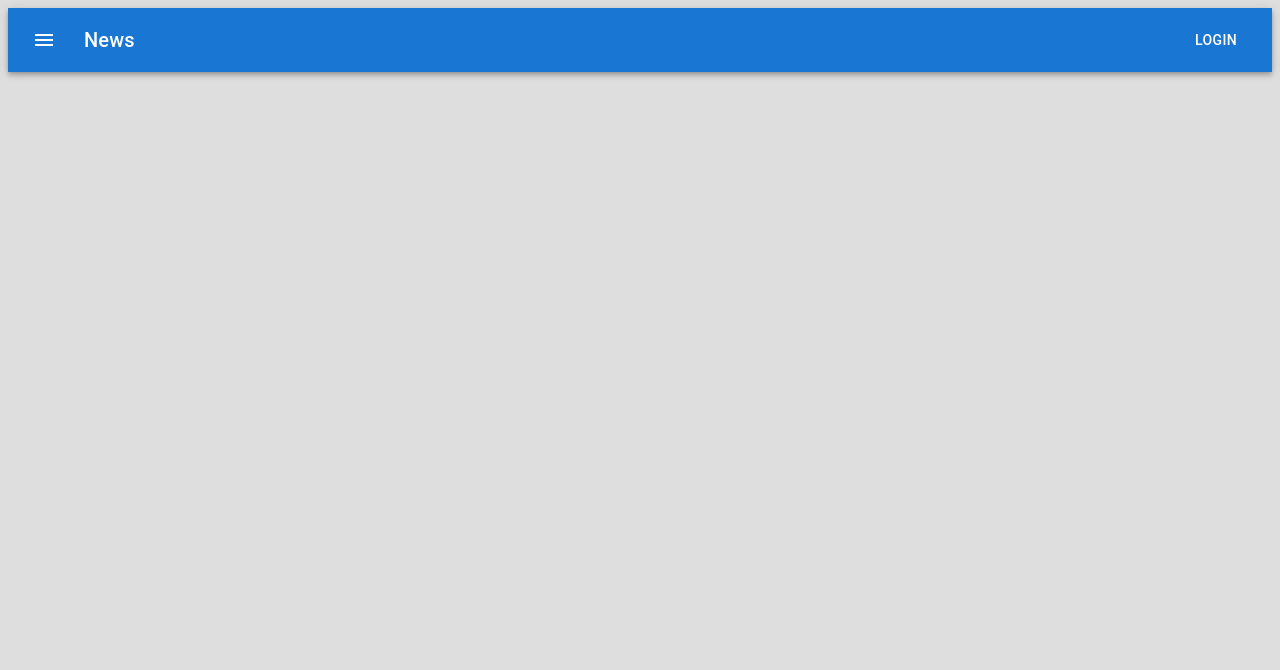
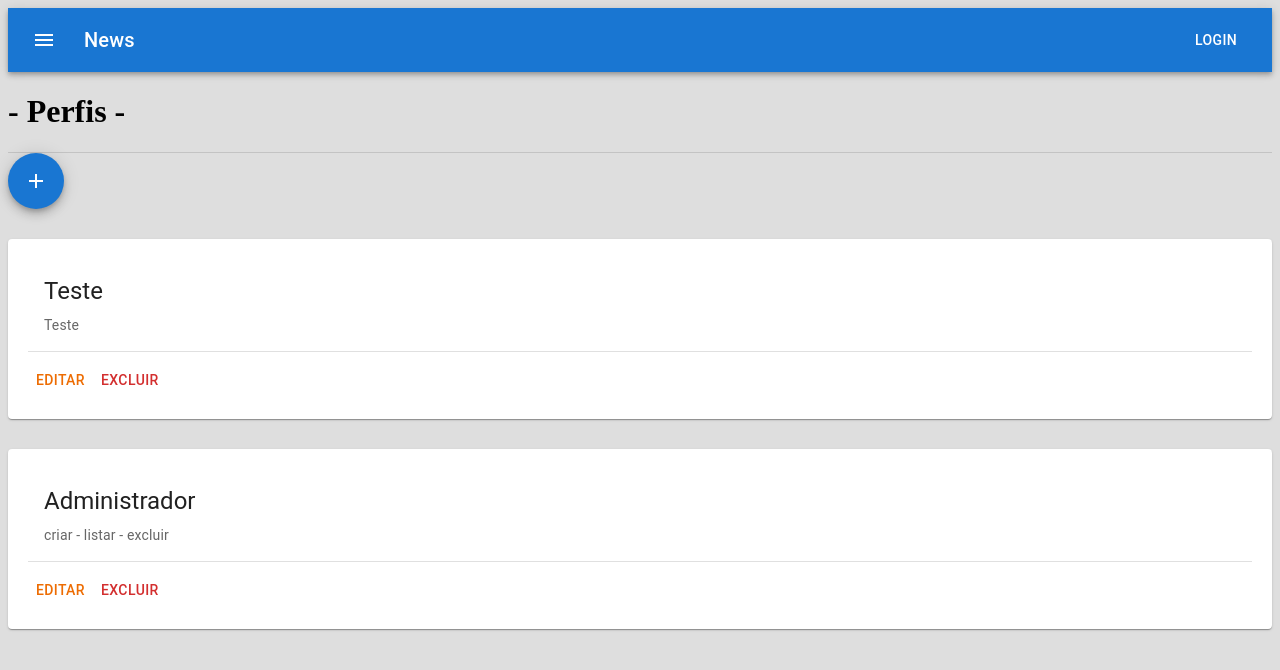
Before and after one commit to maxwellsothero/react-projetc-top, a React (Create React App) app: page /perfis in a window 1280 px wide. Before the commit this address had no page. Shown: the top 670 px of the page. Built offline with nearby package versions, Linux system fonts and the light colour scheme; data requests are answered from the project's data file.

Commit message:
CRUD de Perfis

```diff
--- a/db/db.json
+++ b/db/db.json
@@ -1,75 +1,80 @@
-
 {
-    "produtos":[
+  "profiles": [
+    {
+      "name": "Teste",
+      "permissions": [
+        "Teste"
+      ],
+      "id": 1
+    },
+    {
+      "name": "Administrador",
+      "permissions": [
+        "criar",
+        "listar",
+        "excluir"
+      ],
+      "id": 2
+    }
+  ],
+  "produtos": [
     {
       "id": 1,
-            "name":"Café",
+      "name": "Café",
       "description": "torrado",
       "category": "tradicional"
-        }
-        ,
-
+    },
     {
       "id": 2,
-            "name":"leite",
+      "name": "leite",
       "description": "liquido",
       "category": "integral"
     },
-
     {
       "id": 3,
-            "name":"pão",
+      "name": "pão",
       "description": "carioca",
       "category": "pequeno"
     }
-
-
   ],
-
-    "category":[
+  "category": [
     {
-            "id":1,
-            "name":"3 Corações",
-            "description":"torrado",
-            "photo":""
+      "id": 1,
+      "name": "3 Corações",
+      "description": "torrado",
+      "photo": ""
     },
     {
-            "id":2,
-            "name":"Nestle",
-            "description":"de vaca",
-            "photo":""
+      "id": 2,
+      "name": "Nestle",
+      "description": "de vaca",
+      "photo": ""
     },
     {
-            "id":3,
-            "name":"de trigo",
-            "description":"assado",
-            "photo":""
+      "id": 3,
+      "name": "de trigo",
+      "description": "assado",
+      "photo": ""
     }
   ],
-
-    "client":[
+  "client": [
     {
-            "id":1,
-            "name":"Jose da Silva",
-            "phone":"66 8856 9985",
-            "email":"josedasilva@gmail"
-
+      "id": 1,
+      "name": "Jose da Silva",
+      "phone": "66 8856 9985",
+      "email": "josedasilva@gmail"
     },
     {
-            "id":2,
-            "name":"maria da Silva",
-            "phone":"85 9999 9985",
-            "email":"mariadasilva@gmail"
-
+      "id": 2,
+      "name": "maria da Silva",
+      "phone": "85 9999 9985",
+      "email": "mariadasilva@gmail"
     },
     {
-            "id":3,
-            "name":"carlos de Souza",
-            "phone":"77 8855 4477",
-            "email":"carlos@gmail"
-
+      "id": 3,
+      "name": "carlos de Souza",
+      "phone": "77 8855 4477",
+      "email": "carlos@gmail"
     }
   ]
-
-
 }
--- a/src/App.js
+++ b/src/App.js
@@ -13,6 +13,9 @@ import './style.css';
 import Navbar from "./components/Navbar";
 import Produtos from "./pages/Produtos";
 import CustomersList from "./pages/CustomersList";
+import ProfileList from "./pages/ProfileList";
+import ProfileAdd from "./pages/ProfileAdd";
+import ProfileEdit from "./pages/ProfileEdit";
 
 export default function App() {
   return (
@@ -34,6 +37,10 @@ export default function App() {
           <Route path="/produtos" element={ <Produtos/> }   />
           <Route path="/clientes" element={ <CustomersList/> }   />
 
+          <Route path="/perfis" element={<ProfileList/>}/>
+          <Route path="/perfis/novo" element={<ProfileAdd/>}/>
+          <Route path="/perfis/:id" element={<ProfileEdit/>}/>
+
 
         </Routes>
       </BrowserRouter>
--- a/src/components/Cards/index.js
+++ b/src/components/Cards/index.js
@@ -10,12 +10,12 @@ export default function Cards(props) {
   return (
     <Card className='card' sx={{ maxWidth: "100%" }}>
       <CardActionArea>
-        <CardMedia
+        {props.image && <CardMedia
           component="img"
           height="140"
           image={props.image}
           alt={props.imgdesc}
-        />
+        />}
         <CardContent>
           <Typography gutterBottom variant="h5" component="div">
             {props.titulo}
@@ -25,7 +25,10 @@ export default function Cards(props) {
           </Typography>
         </CardContent>
       </CardActionArea>
-      <Divider/>
+      <Divider style={{marginBottom: 10}}/>
+
+      {props.footer || ''}
+
     </Card>
 
   );
--- a/src/components/Navbar/index.js
+++ b/src/components/Navbar/index.js
@@ -7,7 +7,7 @@ import Typography from '@mui/material/Typography';
 import Button from '@mui/material/Button';
 import IconButton from '@mui/material/IconButton';
 import MenuIcon from '@mui/icons-material/Menu';
-import {  BubbleChart, ContactPage, ContactSupport, ContentCopy, ExitToApp, Home, Person, Sell} from "@mui/icons-material";
+import {  BubbleChart, ContactPage, ContactSupport, ContentCopy, ExitToApp, Home, Person, Sell, Lock } from "@mui/icons-material";
 import { Drawer, Divider, List, ListItemButton, ListItemText, ListItemIcon } from '@mui/material';
 
 import "./styles.css";
@@ -73,6 +73,11 @@ export default function Navbar() {
             <ListItemText>Contatos</ListItemText>
           </ListItemButton>
 
+          <ListItemButton onClick={() => redirect('/perfis')}>
+            <ListItemIcon><Lock/></ListItemIcon>
+            <ListItemText>Perfis</ListItemText>
+          </ListItemButton>
+
           <ListItemButton onClick={() => redirect('/help')}>
             <ListItemIcon><ContactSupport/></ListItemIcon>
             <ListItemText>Ajuda</ListItemText>
--- /dev/null
+++ b/src/pages/ProfileAdd/index.js
@@ -0,0 +1,51 @@
+import { Button, Divider, TextField } from "@mui/material";
+import { useState } from "react";
+
+export default function ProfileAdd() {
+    const [name, setName] = useState('');
+    const [permissions, setPermissions] = useState('');
+
+    const handleName = (event) => {
+        setName(event.target.value);
+    }
+
+    const handlePermissions = (event) => {
+        setPermissions(event.target.value);
+    }
+
+    const save = () => {
+        fetch ('http://localhost:9000/profiles', {
+            method: 'POST',
+            headers: {
+                'Content-Type': 'application/json'
+            },
+            body: JSON.stringify({
+                name: name,
+                permissions: permissions.split(', ')
+            })
+        });
+
+        alert('Pronto');
+    }
+
+    return (
+        <div>
+            <h1 align="center"> - Novo Perfil - </h1>
+
+            <Divider/>
+
+            <p>
+                Você está cadastrando o perfil {name}
+            </p>
+
+            <form>
+                <TextField onChange={handleName} label="Nome" fullWidth/>
+                <TextField onChange={handlePermissions} label="Permissões" style={{marginTop: 20, marginBottom: 20}} fullWidth/>
+
+                <Button onClick={save} fullWidth variant="contained">
+                    Salvar
+                </Button>
+            </form>
+        </div>
+    )
+}
--- /dev/null
+++ b/src/pages/ProfileEdit/index.js
@@ -0,0 +1,59 @@
+import { Button, Divider, TextField } from "@mui/material";
+import { useEffect, useState } from "react";
+import { useParams } from "react-router-dom";
+
+export default function ProfileEdit() {
+    let params = useParams();
+
+    const [name, setName] = useState('');
+    const [permissions, setPermissions] = useState('');
+
+    const handleName = (event) => {
+        setName(event.target.value);
+    }
+
+    const handlePermissions = (event) => {
+        setPermissions(event.target.value);
+    }
+
+    useEffect(() => {
+        fetch('http://localhost:9000/profiles/'+params.id)
+            .then(response => response.json())
+            .then(response => {
+                setName(response.name);
+                setPermissions(response.permissions.join(', '))
+            })
+    }, [params]);
+
+    const save = () => {
+        fetch ('http://localhost:9000/profiles/'+params.id, {
+            method: 'PUT',
+            headers: {
+                'Content-Type': 'application/json'
+            },
+            body: JSON.stringify({
+                name: name,
+                permissions: permissions.split(', ')
+            })
+        });
+
+        alert('Pronto');
+    }
+
+    return (
+        <div>
+            <h1 align="center"> - Editar Perfil - </h1>
+
+            <Divider/>
+
+            <form>
+                <TextField value={name} onChange={handleName} label="Nome" fullWidth/>
+                <TextField value={permissions} onChange={handlePermissions} label="Permissões" style={{marginTop: 20, marginBottom: 20}} fullWidth/>
+
+                <Button onClick={save} fullWidth variant="contained">
+                    Salvar
+                </Button>
+            </form>
+        </div>
+    )
+}
--- /dev/null
+++ b/src/pages/ProfileList/index.js
@@ -0,0 +1,53 @@
+import { useEffect, useState } from "react"
+import { Divider, Fab, Button } from "@mui/material";
+import Cards from "../../components/Cards";
+import { Add } from "@mui/icons-material";
+import { Link } from "react-router-dom";
+
+export default function ProfileList() {
+    const [data, setData] = useState([]);
+
+    useEffect(() => {
+        fetch('http://localhost:9000/profiles')
+            .then(response => response.json())
+            .then(response => setData(response));
+    }, []);
+
+    const remove = (id) => {
+        fetch('http://localhost:9000/profiles/'+id, {
+            method: 'DELETE'
+        });
+
+        setData(
+            data.filter(p => p.id !== id)
+        );
+    }
+
+    return (
+        <div>
+            <h1> - Perfis - </h1>
+            <Divider/>
+
+            <Link to="/perfis/novo">
+                <Fab color="primary">
+                    <Add/>
+                </Fab>
+            </Link>
+
+            {data.map(profile => {
+                return (
+                    <Cards
+                        footer={
+                            <>
+                                <Link to={"/perfis/"+profile.id}><Button color="warning">Editar</Button></Link>
+                                <Button onClick={() => remove(profile.id)} color="error">Excluir</Button>
+                            </>
+                        }
+                        titulo={profile.name}
+                        descricao={profile.permissions.join(' - ')}
+                    />
+                )
+            })}
+        </div>
+    )
+}
```
Also changed, not shown: 1 other file (tests, documents, lock files or other folders). Lines whose indentation alone changed are shown as unchanged.
